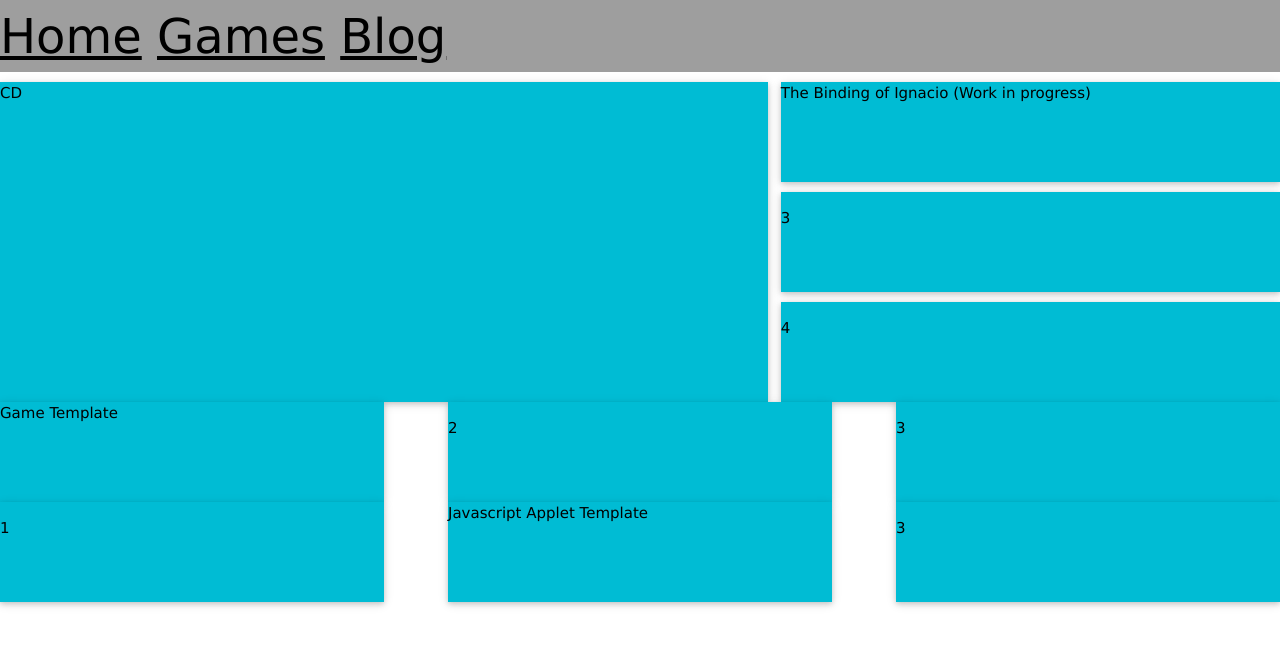
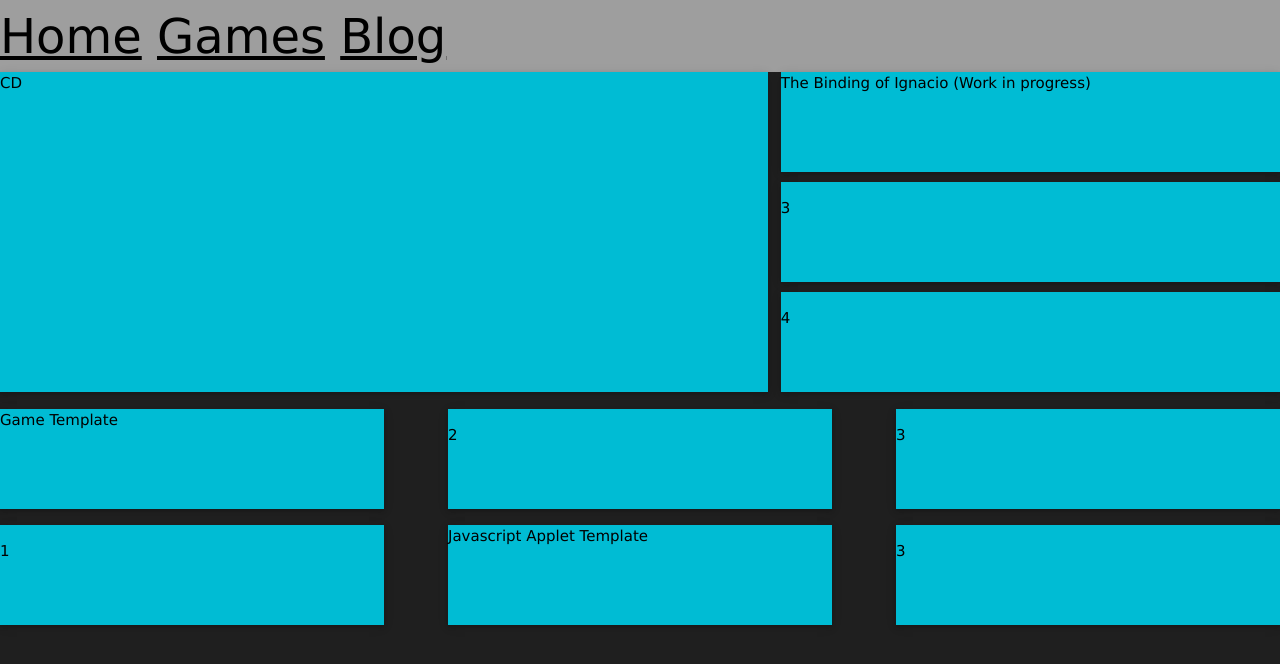
Before and after one commit to ijzm/OLD-ijzm.github.io, a Jekyll site: the page built from index.html, in a window 1280 px wide. Shown: the top 664 px of the page. Built offline with Jekyll 4.4.1, drawn with Linux system fonts in a browser that asks for light colours; nearby versions of some CDN libraries; library files that are not in the unit come from our copies.

Commit message:
Update default.html

```diff
--- a/_layouts/default.html
+++ b/_layouts/default.html
@@ -6,9 +6,9 @@
 			{% include nav.html %}
 		</head>
 		<body>
-			<link rel="stylesheet" type="text/css" href="site./font/stylesheet.css">
-			<link rel="stylesheet" type="text/css" href="site./style.css">
-			<link rel="stylesheet" type="text/css" href="site./font/w3.css">
+			<link rel="stylesheet" type="text/css" href="{{ "/font/stylesheet.css" | prepend: site.baseurl }}">
+			<link rel="stylesheet" type="text/css" href="{{"/style.css" | prepend: site.baseurl }}">
+			<link rel="stylesheet" type="text/css" href="{{"/font/w3.css" |  prepend: site.baseurl }}">
 			<div class="container">
 
 			{{ content }}
```
